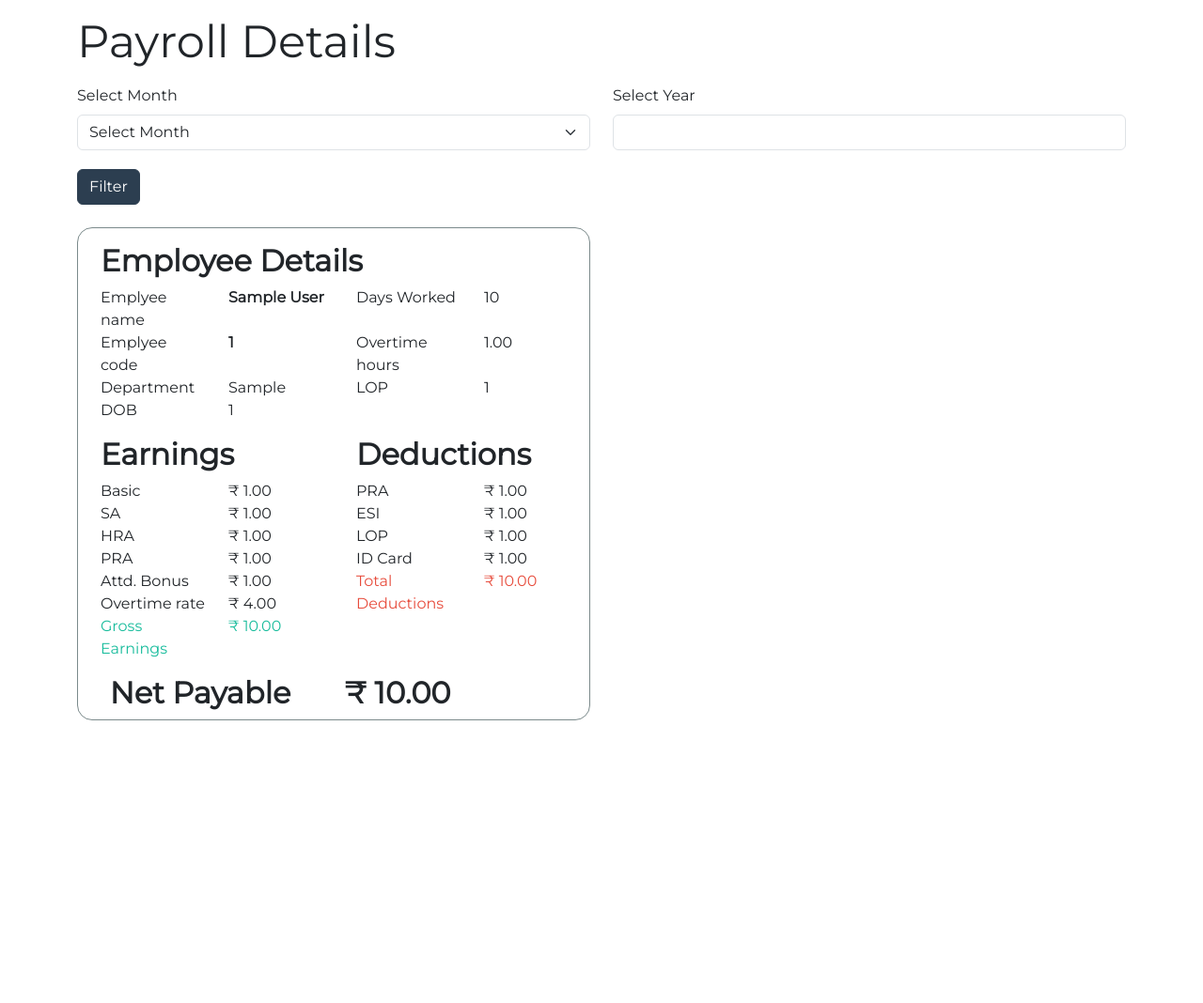
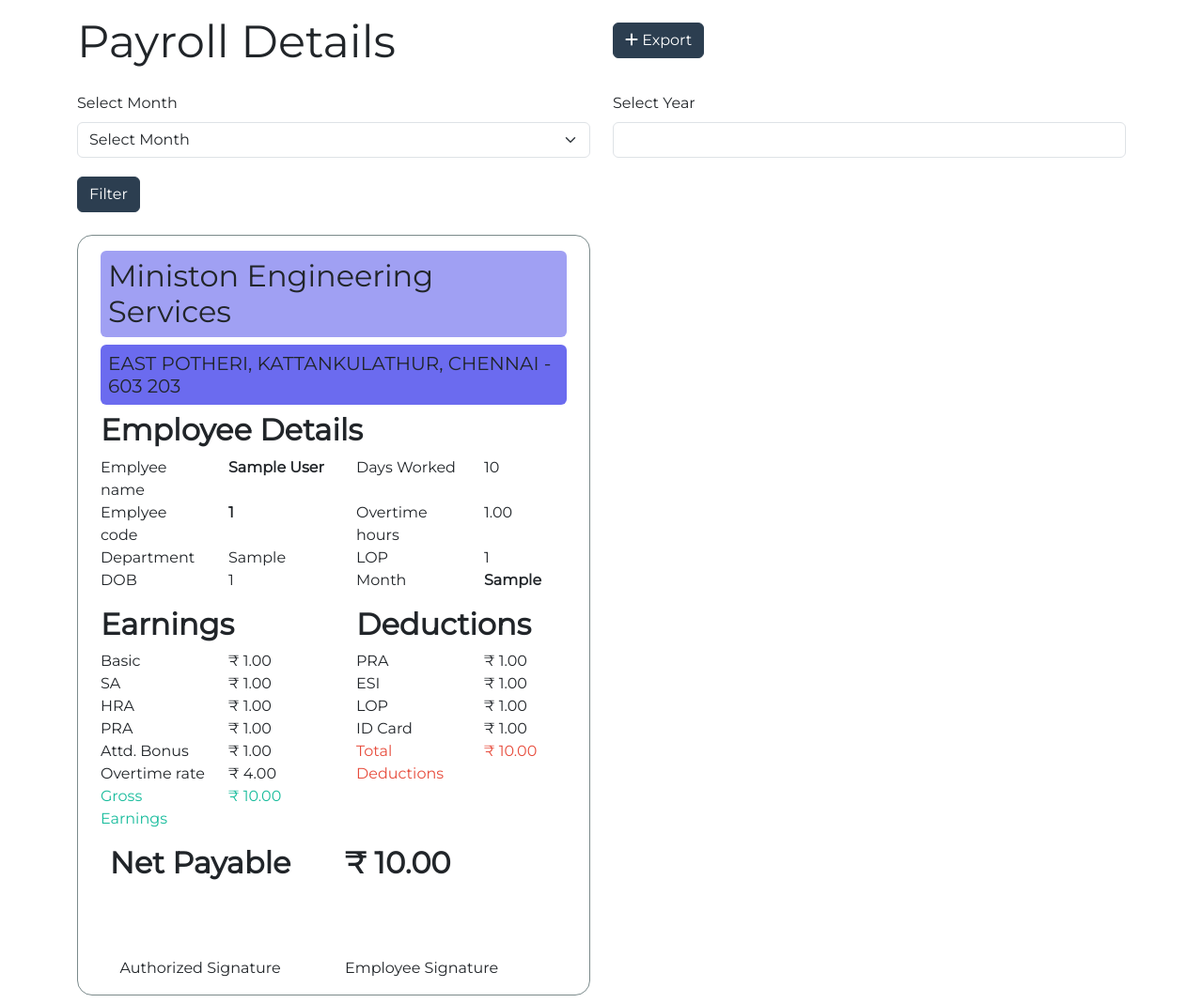
Before and after one commit to ShyamSundhar1411/PayRoll-System-Project, a Django app: page / in a window 1280 px wide. Shown: the part 102-1170 px from the top of the page at 94% size. Before the commit the page ends 869 px from the top, so only its background shows below. Run offline with Django 4.2, Linux system fonts and the light colour scheme; tables that the repository leaves empty hold one stand-in row (values such as "Sample post"); some libraries are stand-ins or nearby versions; some web fonts are replaced.

Commit message:
almost done

```diff
--- a/payrollsystem/urls.py
+++ b/payrollsystem/urls.py
@@ -27,8 +27,9 @@
     path("uploadexcel", views.upload_file, name="uploadexcel"),
     path("success", views.success, name="success"),
     path("emlist", views.emlist, name='emlist'),
+    path("export", views.export_payslip, name='export'),
     path("profile/<int:user_id>/", views.profile, name='profile'),
-     path('delete_employee/<int:emp_code>/', views.delete_employee, name='delete_employee'),
+    path('delete_employee/<int:emp_code>/', views.delete_employee, name='delete_employee'),
 ]
 
 urlpatterns += static(settings.STATIC_URL, document_root=settings.STATIC_ROOT)
--- a/services/admin.py
+++ b/services/admin.py
@@ -8,4 +8,4 @@
 
 @admin.register(Payslip)
 class PayslipAdmin(admin.ModelAdmin):
-    list_display = ('employee','total_days_worked','overtime_hrs','overtime_rate','gross_salary','month')
+    list_display = ('id','employee','total_days_worked','overtime_hrs','overtime_rate','gross_salary','month')
--- a/services/filters.py
+++ b/services/filters.py
@@ -8,9 +8,9 @@
 class MonthFilter(django_filters.FilterSet):
     MONTH_CHOICES = [
         ('', 'Select Month'),
-        (1, 'January'), (2, 'February'), (3, 'March'), (4, 'April'),
-        (5, 'May'), (6, 'June'), (7, 'July'), (8, 'August'),
-        (9, 'September'), (10, 'October'), (11, 'November'), (12, 'December'),
+        ('January', 'January'), ('February', 'February'), ('March', 'March'), ('April', 'April'),
+        ('May', 'May'), ('June', 'June'), ('July', 'July'), ('August', 'August'),
+        ('September', 'September'), ('October', 'October'), ('November', 'November'), ('December', 'December'),
     ]
 
     month = django_filters.ChoiceFilter(
@@ -35,7 +35,7 @@
     def filter_by_month(self, queryset, name, value):
         if value:
             # Filter by the selected month
-            return queryset.filter(month=int(value))
+            return queryset.filter(month=value)
         else:
             # Return the queryset unfiltered if no month is selected
             return queryset
--- a/services/forms.py
+++ b/services/forms.py
@@ -21,9 +21,9 @@
 
     MONTH_CHOICES = [
         ('', 'Select Month'),
-        (1, 'January'), (2, 'February'), (3, 'March'), (4, 'April'),
-        (5, 'May'), (6, 'June'), (7, 'July'), (8, 'August'),
-        (9, 'September'), (10, 'October'), (11, 'November'), (12, 'December'),
+        ('January', 'January'), ('February', 'February'), ('March', 'March'), ('April', 'April'),
+        ('May', 'May'), ('June', 'June'), ('July', 'July'), ('August', 'August'),
+        ('September', 'September'), ('October', 'October'), ('November', 'November'), ('December', 'December'),
     ]
 
     selected_month = forms.ChoiceField(
--- a/services/models.py
+++ b/services/models.py
@@ -25,7 +25,7 @@
     employee = models.ForeignKey(
         Employee, to_field="emp_code", on_delete=models.CASCADE
     )
-    month = models.IntegerField()
+    month = models.CharField(max_length=15)
     year = models.IntegerField(default=date.today().year)
     total_days_worked = models.IntegerField()
     absent_days = models.IntegerField()
--- a/services/templates/services/profile.html
+++ b/services/templates/services/profile.html
@@ -6,17 +6,16 @@
       <strong>Employee Code:</strong> {{ employee.emp_code }}<br>
       <strong>Department:</strong> {{ employee.department }}<br>
       <strong>Date of Birth:</strong> {{ employee.dob }}<br>
-      <!-- Add other employee details as needed -->
 
       <h3>Payslips</h3>
       <ul>
         {% for payslip in payslips %}
           <li>Month: {{ payslip.month }}, Year: {{ payslip.year }}</li>
           <li>Total Days Worked: {{ payslip.total_days_worked }}</li>
-          <!-- Add other payslip details as needed -->
         {% endfor %}
       </ul>
     </div>
     <a href="{% url 'emlist' %}" class="btn btn-primary">Back to Employee List</a>
   </div>
+
 {% endblock %}
--- a/services/templates/services/success.html
+++ b/services/templates/services/success.html
@@ -5,8 +5,15 @@
   }
 </style>
 
+<div class="row">
+  <h1 class="col-md-6">Payroll Details </h1>
+  <a href="{% url 'export' %}" class="text-decoration-none col-md-6 mt-2">
+    <button class="btn btn-primary">
+      <span><i class="fa-solid fa-plus"></i> Export</span>
+    </button>
+  </a>
+</div>
 
-<h1 >Payroll Details </h1>
 <form method="get" class="mt-3">
   <!-- {{ filter.form.as_p }} -->
   <div class="row">
@@ -16,12 +23,14 @@
   <button type="submit" class="btn btn-primary mt-1">Filter</button>
 </form>
 
-<div class="row mb-5">
+<div class="row mb-2">
   {% for pay in filter.qs %}
   <div class="col-12 col-md-6">
     <div class="border border-dark rounded-4 mt-4">
 
       <div class="section ms-4 mt-3">
+        <h3 class="p-2 me-4 rounded" style="background-color: rgb(160, 160, 243);">Ministon Engineering Services</h3>
+        <h5 class="p-2 me-4 rounded" style="background-color: rgb(107, 107, 239);">EAST POTHERI, KATTANKULATHUR, CHENNAI - 603 203</h5>
         <h3 class="fw-bold">Employee Details</h3>
         <div class="row">
           <div class="col-6 col-md-3">Emplyee name</div>
@@ -44,6 +53,8 @@
         <div class="row">
           <div class="col-6 col-md-3">DOB</div>
           <div class="col-6 col-md-3">{{ pay.employee.emp_code }}</div>
+          <div class="col-6 col-md-3">Month</div>
+          <div class="col-6 col-md-3 fw-bold">{{ pay.month }}</div>
         </div>
       </div>
 
@@ -112,10 +123,17 @@
           <h3 class="col-6 col-md-6 text-center" style="font-weight: bold;">Net Payable</h3>
           <h3 class="col-6 col-md-6 fw-bold">₹ {{ pay.net_salary }}</h3>
         </div>
+        <br>
+        <br>
+        <br>
+        <div class="row">
+          <p class="col-6 col-md-6 text-center">Authorized Signature</p>
+          <p class="col-6 col-md-6">Employee Signature</p>
+        </div>
       </div>
     </div>
   </div>
   {% if forloop.counter|divisibleby:2 %}
 </div>
-<div class="row">{% endif %} {% endfor %}</div>
+<div class="row mb-4">{% endif %} {% endfor %}</div>
 {% endblock %}
--- a/services/views.py
+++ b/services/views.py
@@ -1,10 +1,10 @@
-from django.http import HttpResponseBadRequest
+from django.http import HttpResponse, HttpResponseBadRequest
 from django.shortcuts import get_object_or_404, render, redirect
 from .models import Employee, Payslip
 from .forms import EmployeeForm, ExcelUploadForm
 from .filters import MonthFilter, EmployeeFilter
 import pandas as pd
-import math
+import math, csv
 from django.db.models import F
 
 
@@ -41,11 +41,14 @@
 
     return render(request, "services/emlist.html", context)
 
+
 def delete_employee(request, emp_code):
-    if request.method == 'POST':
+    if request.method == "POST":
         employee = get_object_or_404(Employee, emp_code=emp_code)
         employee.delete()
-        return redirect('emlist')  # Replace 'employee_list' with the URL name of your employee list page
+        return redirect(
+            "emlist"
+        )  # Replace 'employee_list' with the URL name of your employee list page
     else:
         return HttpResponseBadRequest("Invalid Request Method")
 
@@ -139,3 +142,63 @@
     payslips = Payslip.objects.filter(employee=employee)
     context = {"employee": employee, "payslips": payslips}
     return render(request, "services/profile.html", context)
+
+
+def export_payslip(request):
+    response = HttpResponse(content_type="text/csv")
+    response["Content-Disposition"] = "attachment; filename=payslip.csv"
+
+    writer = csv.writer(response)
+
+    payslips = Payslip.objects.all()
+
+    writer.writerow(
+        [
+            "Name",
+            "ID",
+            "Month",
+            "Days worked",
+            "OT hours",
+            "Basic",
+            "SA",
+            "HRA",
+            "PRA_gain",
+            "Total",
+            "OT Amt.",
+            "ATTD. Bonus",
+            "Gross Salary",
+            "LOP",
+            "ESI",
+            "PRA_gain",
+            "ID CARD",
+            "Total",
+            "Net Salary",
+        ]
+    )
+
+    for payslip in payslips:
+        writer.writerow(
+            [
+                payslip.employee.emp_name,
+                payslip.employee.emp_code,
+                payslip.month,
+                payslip.total_days_worked,
+                payslip.overtime_hrs,
+                payslip.employee.basic_pay,
+                payslip.employee.sa,
+                payslip.employee.hra,
+                payslip.employee.pra_gain,
+                payslip.total_earnings,
+                payslip.overtime_rate,
+                payslip.employee.att_bonus,
+                payslip.gross_salary,
+                payslip.employee.lop,
+                payslip.employee.esi,
+                payslip.employee.pra_loss,
+                payslip.employee.id_card,
+                payslip.total_deductions,
+                payslip.net_salary,
+            ]
+        )
+
+    return response
```
Also changed, not shown: services/migrations/0001_initial.py, services/migrations/0002_alter_employee_emp_code.py (deleted).
